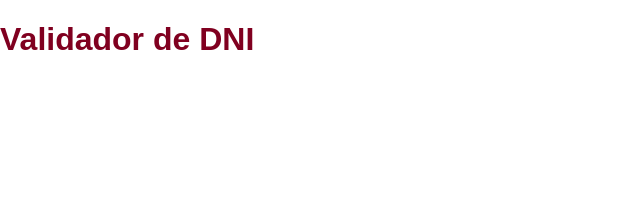
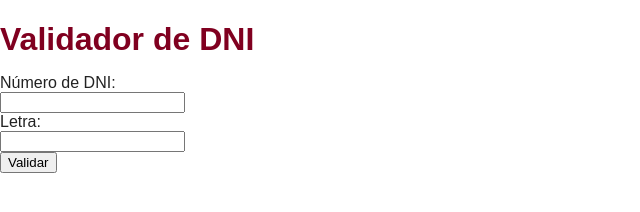
Before and after one commit to EnriqueTablerosGarcia/5IV8_ALMITA_TABLEROS_GARCIA_ENRIQUE_APPM, a plain HTML site: page FOLDER DE EVIDENCIAS - TGE/01PracticaJavaScr/01Práctica Javascript.html in a window 1280 px wide. Shown: the whole page, without its empty margins (0-640 px from the left). Drawn offline with Linux system fonts and the light colour scheme.

Commit message:
PROGRAMA

```diff
--- a/FOLDER DE EVIDENCIAS - TGE/01PracticaJavaScr/01Práctica Javascript.html
+++ b/FOLDER DE EVIDENCIAS - TGE/01PracticaJavaScr/01Práctica Javascript.html
@@ -9,7 +9,15 @@
 <body>
     <div class="card">
         <h1>Validador de DNI</h1>
+        <label for="dni_numero">Número de DNI:</label><br>
+        <input type="text" id="dni_numero" maxlength="8" required pattern="\\d*" inputmode="numeric" oninput="this.value=this.value.replace(/[^0-9]/g,'')"><br>
+        <label for="dni_letra">Letra:</label><br>
+        <input type="text" id="dni_letra" maxlength="1" required style="text-transform:uppercase"><br>
+        <button class="btn" onclick="validarDNI()">Validar</button>
+        <p id="mensaje"></p>
     </div>
+    <script src="dni.js"></script>
+
 
 
 </body>
--- a/FOLDER DE EVIDENCIAS - TGE/01PracticaJavaScr/dni.js
+++ b/FOLDER DE EVIDENCIAS - TGE/01PracticaJavaScr/dni.js
@@ -1,22 +1,33 @@
+
 
 function validarDNI() {
     var letras = ['T', 'R', 'W', 'A', 'G', 'M', 'Y', 'F', 'P', 'D', 'X', 'B', 'N', 'J', 'Z', 'S', 'Q', 'V', 'H', 'L', 'C', 'K', 'E', 'T'];
-}
-var numero = document.getElementById('dni_numero').value;
-    var letraUsuario = document.getElementById('dni_letra').value.toUpperCase();
+    var numero = document.getElementById('dni_numero').value.trim();
+    var letraUsuario = document.getElementById('dni_letra').value.trim().toUpperCase();
     var mensaje = document.getElementById('mensaje');
 
-
+    if (numero === '' || isNaN(numero)) {
+        mensaje.textContent = 'Por favor, introduce un número de DNI válido.';
+        mensaje.style.color = 'red';
+        return;
+    }
+    numero = parseInt(numero, 10);
     if (numero < 0 || numero > 99999999) {
         mensaje.textContent = 'El número proporcionado no es válido.';
         mensaje.style.color = 'red';
         return;
     }
-   var letraCalculada = letras[numero % 23];
- if (letraCalculada !== letraUsuario) {
+    if (letraUsuario === '' || letraUsuario.length !== 1) {
+        mensaje.textContent = 'Por favor, introduce una letra.';
+        mensaje.style.color = 'red';
+        return;
+    }
+    var letraCalculada = letras[numero % 23];
+    if (letraCalculada !== letraUsuario) {
         mensaje.textContent = 'La letra indicada no es correcta.';
         mensaje.style.color = 'orange';
     } else {
         mensaje.textContent = 'El número y la letra de DNI son correctos.';
         mensaje.style.color = 'green';
-    }
+    }
+}
```
